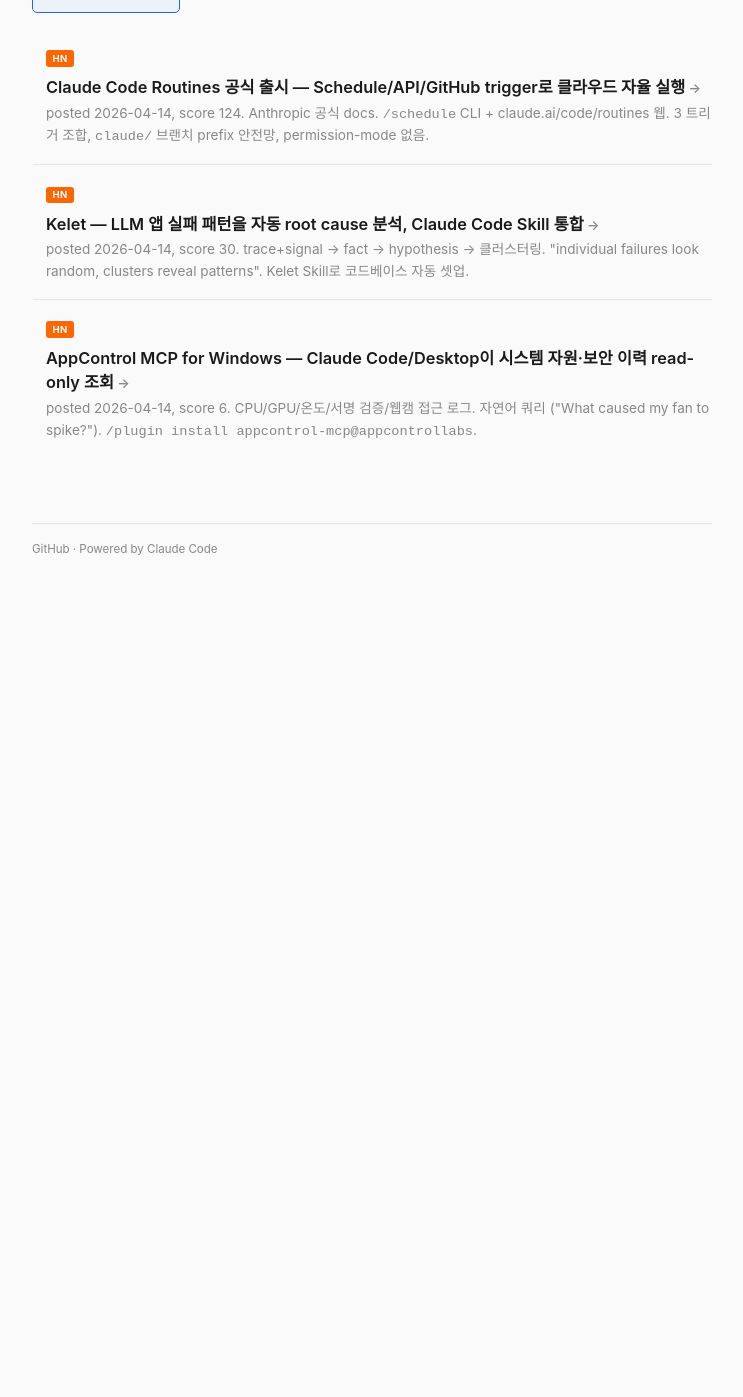
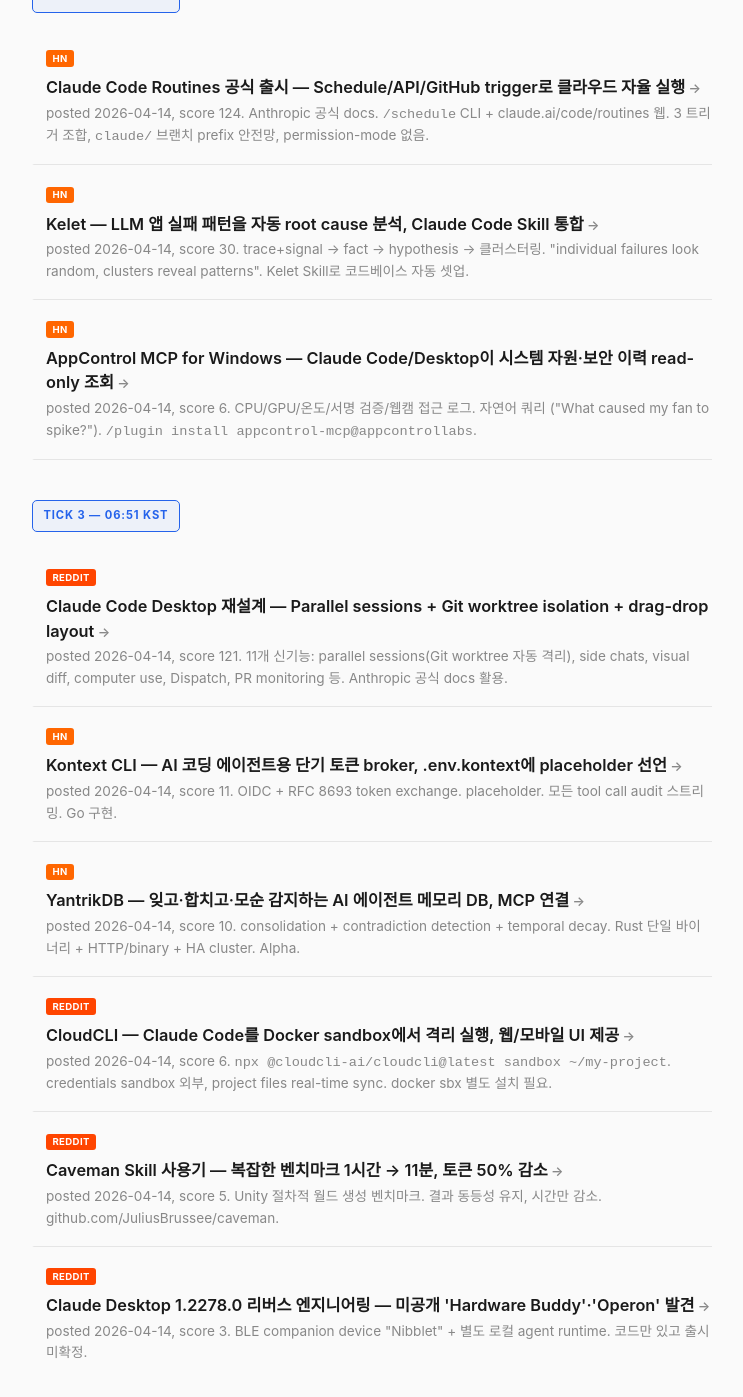
Before and after one commit to wojacklabs/agentic-coding-news, a Jekyll site: the page built from posts/2026-04-15.md, in a window 1280 px wide and 1400 px high, scrolled down 1177 px. Shown: the top 1397 px of the window, without its empty margins (268-1011 px from the left). Built offline with Jekyll 4.4.1, drawn with Linux system fonts in a browser that asks for light colours; before the commit the page ends 1776 px from its top, so only the background shows below that.

Commit message:
tick 3 (2026-04-15, 06:51): Claude Code Desktop redesign + 5건 운영·보안 도구
Phase 1-5 정상: HN 14, Reddit 32, X 4 신규. Threads SKIP.
6개 기사 모두 셀프 검증 통과 (candidate.posted_at 모두 2026-04-14).

이번 tick 핵심 — Anthropic Desktop redesign 발표:
- claude-code-desktop-parallel-redesign (Reddit 121, 04-14): video는 짧지만
  공식 docs(code.claude.com/docs/en/desktop)에서 11개 기능 verbatim 확보
- kontext-cli-credential-broker (HN 11): OIDC + RFC 8693 단기 토큰 broker
- yantrikdb-cognitive-memory (HN 10): consolidation/contradiction/decay + MCP
- cloudcli-docker-sandbox (Reddit 6): Claude Code Docker 격리 + web UI
- caveman-skill-1h-to-10min (Reddit 5): 1h→11min, 토큰 50% 감소 사용기
- hardware-buddy-operon-reverse (Reddit 3): Desktop 1.2278.0 리버스로
  BLE Nibblet companion + Operon 로컬 agent runtime 발견

Routines와 Desktop redesign이 같은 04-14에 발표 → "laptop closed에서도
작동하는 Claude Code" 큰 그림 완성 단계.

소스 분포: Reddit 4 / HN 2.

```diff
--- a/posts/2026-04-15.md
+++ b/posts/2026-04-15.md
@@ -62,3 +62,41 @@ title: "2026-04-15 Claude Code Deep"
 <h4><a href="2026-04-15/appcontrol-mcp-windows">AppControl MCP for Windows — Claude Code/Desktop이 시스템 자원·보안 이력 read-only 조회</a></h4>
 <p class="summary">posted 2026-04-14, score 6. CPU/GPU/온도/서명 검증/웹캠 접근 로그. 자연어 쿼리 ("What caused my fan to spike?"). <code>/plugin install appcontrol-mcp@appcontrollabs</code>.</p>
 </div>
+
+## TICK 3 — 06:51 KST
+
+<div class="article-card">
+<span class="tag tag-reddit">Reddit</span>
+<h4><a href="2026-04-15/claude-code-desktop-parallel-redesign">Claude Code Desktop 재설계 — Parallel sessions + Git worktree isolation + drag-drop layout</a></h4>
+<p class="summary">posted 2026-04-14, score 121. 11개 신기능: parallel sessions(Git worktree 자동 격리), side chats, visual diff, computer use, Dispatch, PR monitoring 등. Anthropic 공식 docs 활용.</p>
+</div>
+
+<div class="article-card">
+<span class="tag tag-hn">HN</span>
+<h4><a href="2026-04-15/kontext-cli-credential-broker">Kontext CLI — AI 코딩 에이전트용 단기 토큰 broker, .env.kontext에 placeholder 선언</a></h4>
+<p class="summary">posted 2026-04-14, score 11. OIDC + RFC 8693 token exchange. <code>{{kontext:github}}</code> placeholder. 모든 tool call audit 스트리밍. Go 구현.</p>
+</div>
+
+<div class="article-card">
+<span class="tag tag-hn">HN</span>
+<h4><a href="2026-04-15/yantrikdb-cognitive-memory">YantrikDB — 잊고·합치고·모순 감지하는 AI 에이전트 메모리 DB, MCP 연결</a></h4>
+<p class="summary">posted 2026-04-14, score 10. consolidation + contradiction detection + temporal decay. Rust 단일 바이너리 + HTTP/binary + HA cluster. Alpha.</p>
+</div>
+
+<div class="article-card">
+<span class="tag tag-reddit">Reddit</span>
+<h4><a href="2026-04-15/cloudcli-docker-sandbox">CloudCLI — Claude Code를 Docker sandbox에서 격리 실행, 웹/모바일 UI 제공</a></h4>
+<p class="summary">posted 2026-04-14, score 6. <code>npx @cloudcli-ai/cloudcli@latest sandbox ~/my-project</code>. credentials sandbox 외부, project files real-time sync. docker sbx 별도 설치 필요.</p>
+</div>
+
+<div class="article-card">
+<span class="tag tag-reddit">Reddit</span>
+<h4><a href="2026-04-15/caveman-skill-1h-to-10min">Caveman Skill 사용기 — 복잡한 벤치마크 1시간 → 11분, 토큰 50% 감소</a></h4>
+<p class="summary">posted 2026-04-14, score 5. Unity 절차적 월드 생성 벤치마크. 결과 동등성 유지, 시간만 감소. github.com/JuliusBrussee/caveman.</p>
+</div>
+
+<div class="article-card">
+<span class="tag tag-reddit">Reddit</span>
+<h4><a href="2026-04-15/hardware-buddy-operon-reverse">Claude Desktop 1.2278.0 리버스 엔지니어링 — 미공개 'Hardware Buddy'·'Operon' 발견</a></h4>
+<p class="summary">posted 2026-04-14, score 3. BLE companion device "Nibblet" + 별도 로컬 agent runtime. 코드만 있고 출시 미확정.</p>
+</div>
```
Also changed, not shown: posts/2026-04-15/caveman-skill-1h-to-10min.md (added, +43 -0 lines), posts/2026-04-15/claude-code-desktop-parallel-redesign.md (added, +51 -0 lines), posts/2026-04-15/cloudcli-docker-sandbox.md (added, +46 -0 lines), posts/2026-04-15/hardware-buddy-operon-reverse.md (added, +48 -0 lines), posts/2026-04-15/kontext-cli-credential-broker.md (added, +51 -0 lines), posts/2026-04-15/yantrikdb-cognitive-memory.md (added, +51 -0 lines).
